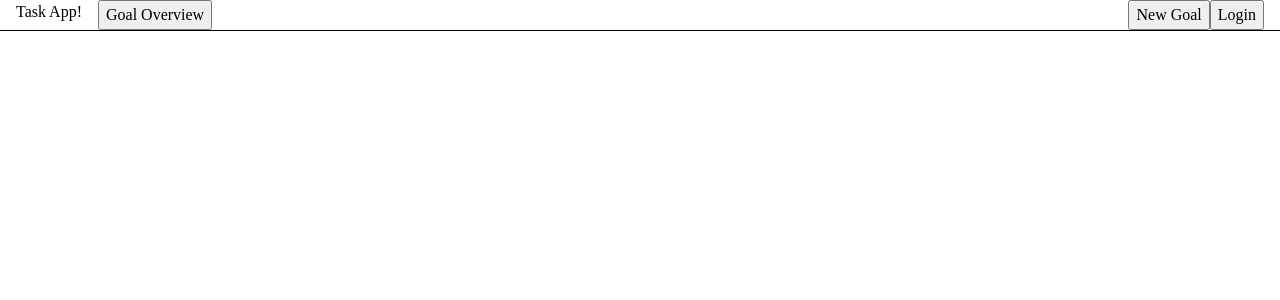
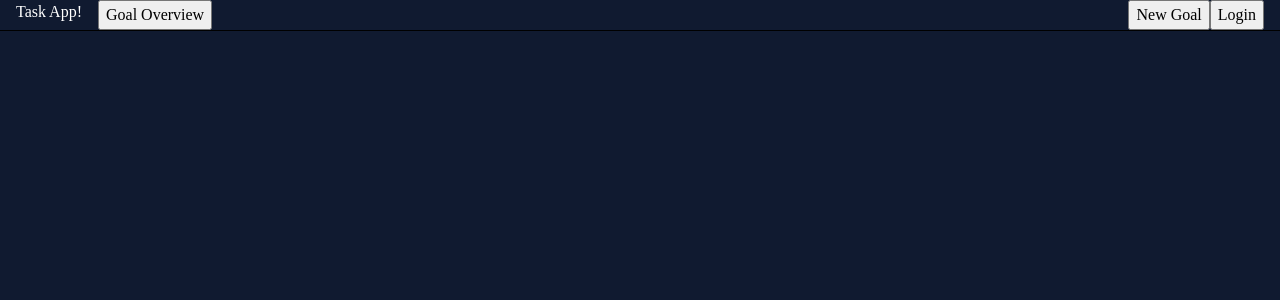
Before and after one commit to Chappydev/goal-tree, a React (Vite) app: page / in a window 1280 px wide. Shown: the top 300 px of the page. Built offline with nearby package versions, Linux system fonts and the light colour scheme.

Commit message:
Add App.scss

```diff
--- a/src/App.jsx
+++ b/src/App.jsx
@@ -8,6 +8,7 @@ import Tree from './components/Tree';
 import QueryComp from './components/QueryComp';
 import Navbar from './components/Navbar';
 import Paths from './components/Paths';
+import './App.scss';
 
 const queryClient = new QueryClient();
 
--- /dev/null
+++ b/src/App.scss
@@ -0,0 +1,6 @@
+@use 'partials/colors' as c;
+
+.App {
+  background-color: c.$bg;
+  color: c.$text;
+}
```
